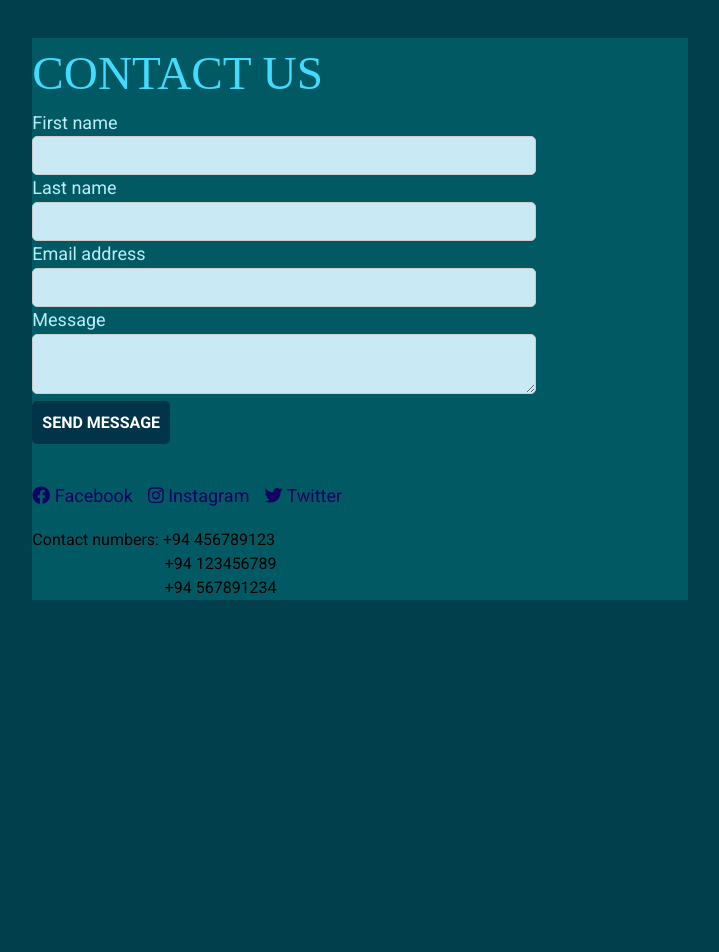
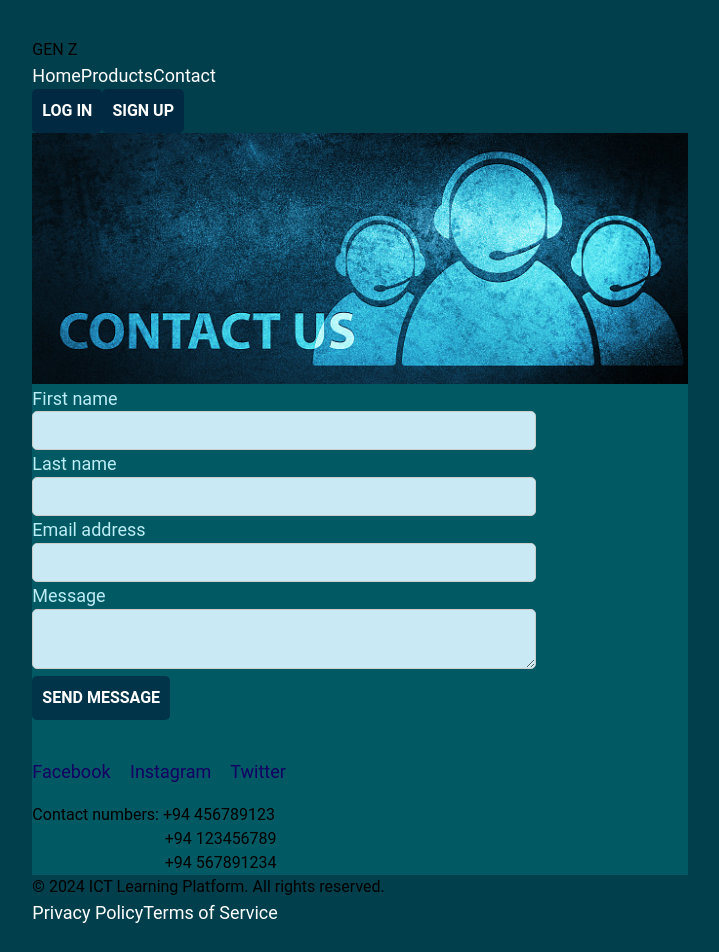
Before and after one commit to VOSANDI2003/contact_us, a Next.js app: page / in a window 1280 px wide. Shown: the part 60-1012 px from the top of the page, without its empty margins (280-999 px from the left). Before the commit the page ends 800 px from the top, so only its background shows below. Built offline with nearby package versions, Linux system fonts and the light colour scheme.

Commit message:
Update page.js

```diff
--- a/src/app/page.js
+++ b/src/app/page.js
@@ -5,20 +5,52 @@ import './globals.css';
 
 const ContactUs = () => {
     return (
+
         <>
-            <Head>
-                <title>Contact Us</title>
-                <link rel="stylesheet" href="https://cdnjs.cloudflare.com/ajax/libs/font-awesome/5.15.3/css/all.min.css" />
-                <link href="https://fonts.googleapis.com/css2?family=Roboto:wght@400;700&display=swap" rel="stylesheet" />
-            </Head>
+        <div className="header">
+        <header className="bg-white shadow-md p-4">
+      <nav className="flex justify-between items-right">
+        <div className="text-lg font-bold">GEN Z</div>
+        <div className="flex space-x-4">
+          <a href="#" className="home">Home</a>
+          <a href="#" className="products">Products</a>
+          <a href="#" className="contact">Contact</a>
+        </div>
+     {/*buttons*/}
+
+     <div className="button-container">
+  <button className="login py-2 border rounded-md">Log In</button>
+  <button className="signup px-4 py-2 bg-blue-600 text-white border rounded-md">Sign Up</button>
+</div>
+
+      </nav>
+    </header></div>
+
+      {/* Top Section */}
+      <section className="hero-section flex flex-col lg:flex-row items-center justify-between">
+        <div className="hero-content text-center lg:text-left p-4 lg:w-1/2">
+          <h1 className="text-4xl lg:text-5xl font-bold mb-4"></h1>
+
+        </div>
+        <div className="hero-image lg:w-1/2 p-4">
+        <div className='image lg:text-right'></div>
+          <img src="../../contact.jpg" className=" h-auto"  width={1400} // Set the desired width
+        height={300} />
+
+        </div>
+      </section>
+
+
+
+
             <div className="bg-teal-800 flex items-center justify-center min-h-screen">
                 <div className="bg-teal-700 p-10 rounded-lg shadow-lg w-full max-w-lg">
-                    <h1 className="text-4xl font-bold text-white mb-6">CONTACT US</h1>
+
                     <form>
                         <div className="grid grid-cols-2 gap-4 mb-4">
                             <div>
-                                <label className="blocktext-blue   mb-2" htmlFor="first-name">First name</label>
-                                <input type="text" id="first-name" className="w-full p-2  border border-gray-300 rounded" />
+                                <label className="blocktext-blue    mb-2" htmlFor="first-name">First name</label>
+                                <input type="text " id="first-name" className="w-full p-2  border border-gray-300 rounded" />
                             </div>
                             <div>
                                 <label className="blocktext-white mb-2" htmlFor="last-name">Last name</label>
@@ -53,9 +85,23 @@ const ContactUs = () => {
                         <p>+94 567891234</p>
                     </div>
                 </div>
+                 {/* Footer */}
+    <footer className="bg-gray-800 text-white py-8">
+    <div className="container mx-auto text-center">
+      <p>&copy; 2024 ICT Learning Platform. All rights reserved.</p>
+      <div className="mt-4">
+        <a href="#" className="mx-2">Privacy Policy</a>
+        <a href="#" className="mx-2">Terms of Service</a>
+      </div>
+    </div>
+  </footer>
+
             </div>
+
         </>
+
     );
+
 };
 
 export default ContactUs;
```
